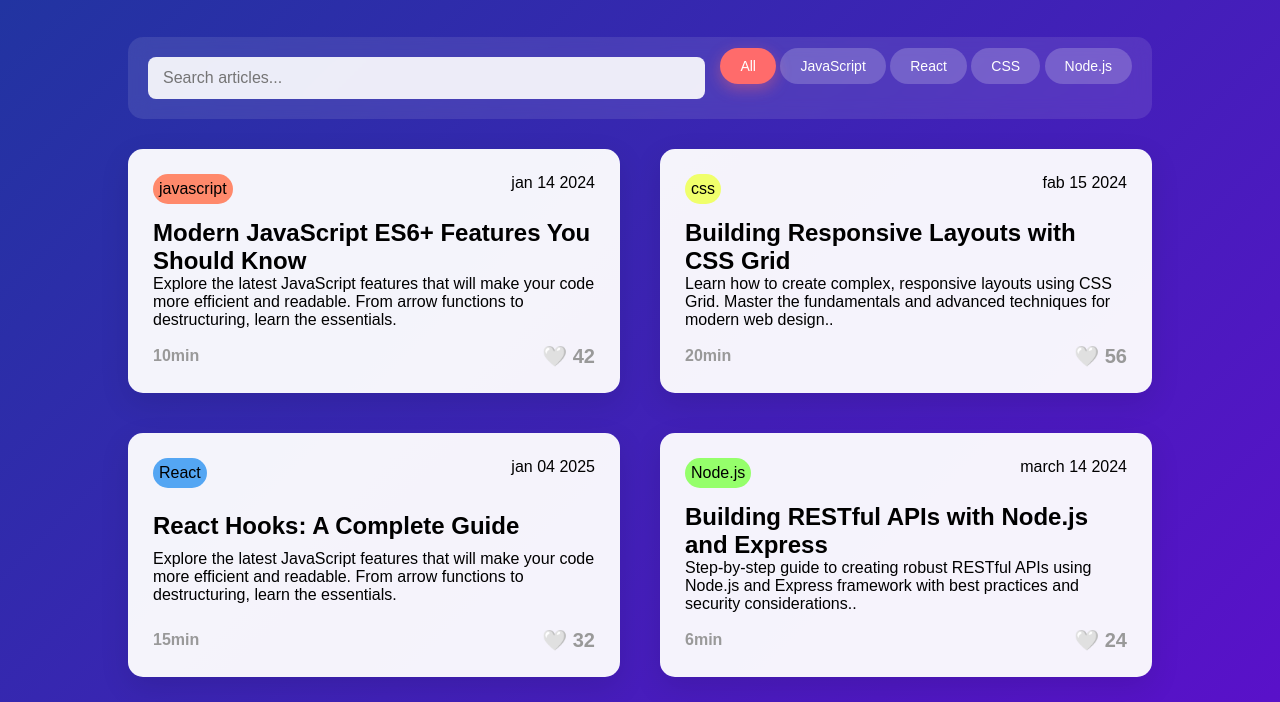
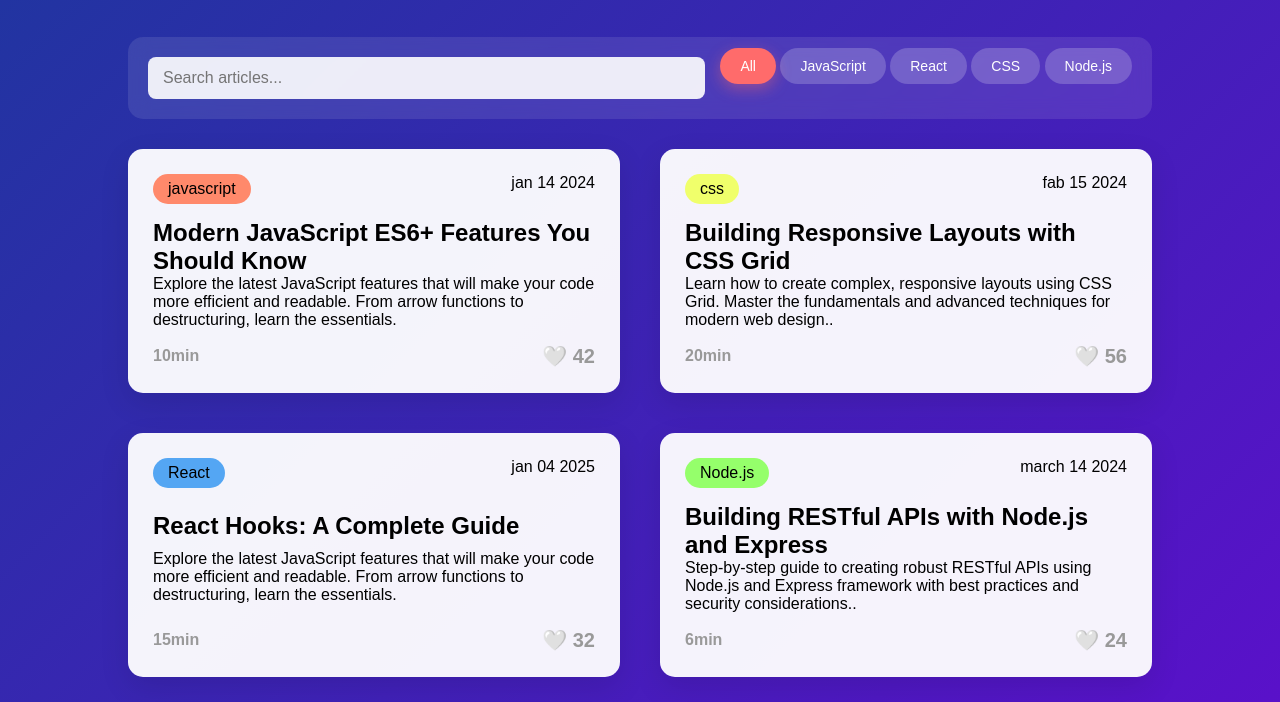
Before and after one commit to aravtyagi000/article, a plain HTML site: page index.html in a window 1280 px wide. Shown: the part 98-800 px from the top of the page. Drawn offline with Linux system fonts and the light colour scheme.

Commit message:
Update index.html

```diff
--- a/index.html
+++ b/index.html
@@ -163,6 +163,8 @@
         width: fit-content;
         padding: 6px;
         border-radius: 15px;
+              padding-left: 15px;
+    padding-right:15px;
 
 
     }
@@ -171,6 +173,8 @@
         width: fit-content;
         padding: 6px;
         border-radius: 15px;
+              padding-left: 15px;
+    padding-right:15px;
 
     }
     .React{
@@ -178,6 +182,8 @@
         width: fit-content;
         padding: 6px;
         border-radius: 15px;
+              padding-left: 15px;
+    padding-right:15px;
 
     }
     .node{
@@ -185,7 +191,8 @@
         width: fit-content;
         padding: 6px;
         border-radius: 15px;
-
+             padding-left: 15px;
+    padding-right:15px;
     }
     .meta{
         display: flex;
```
